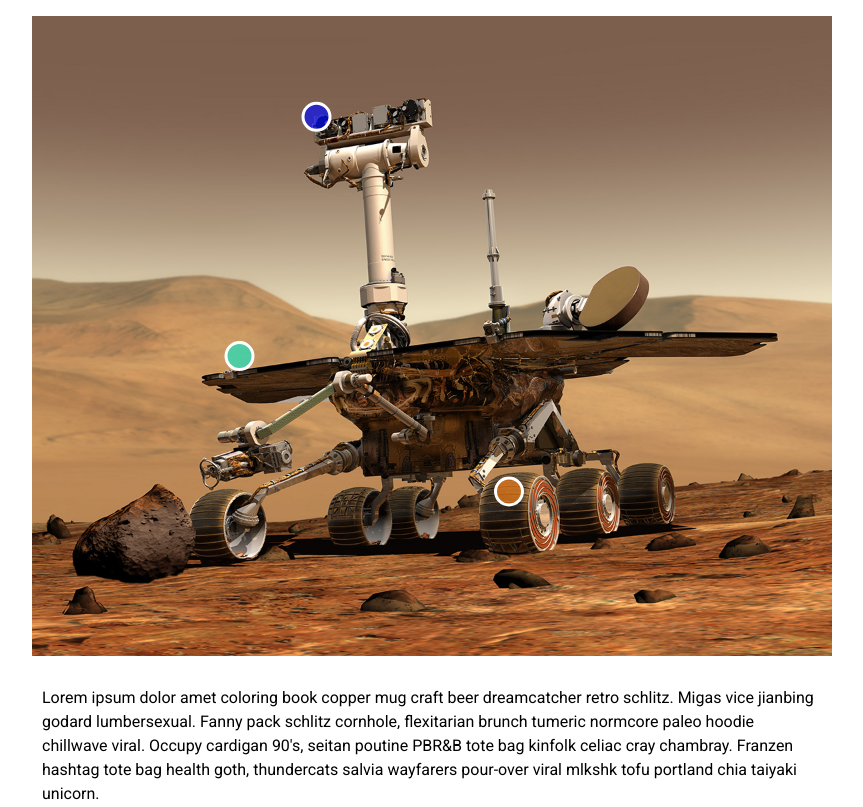
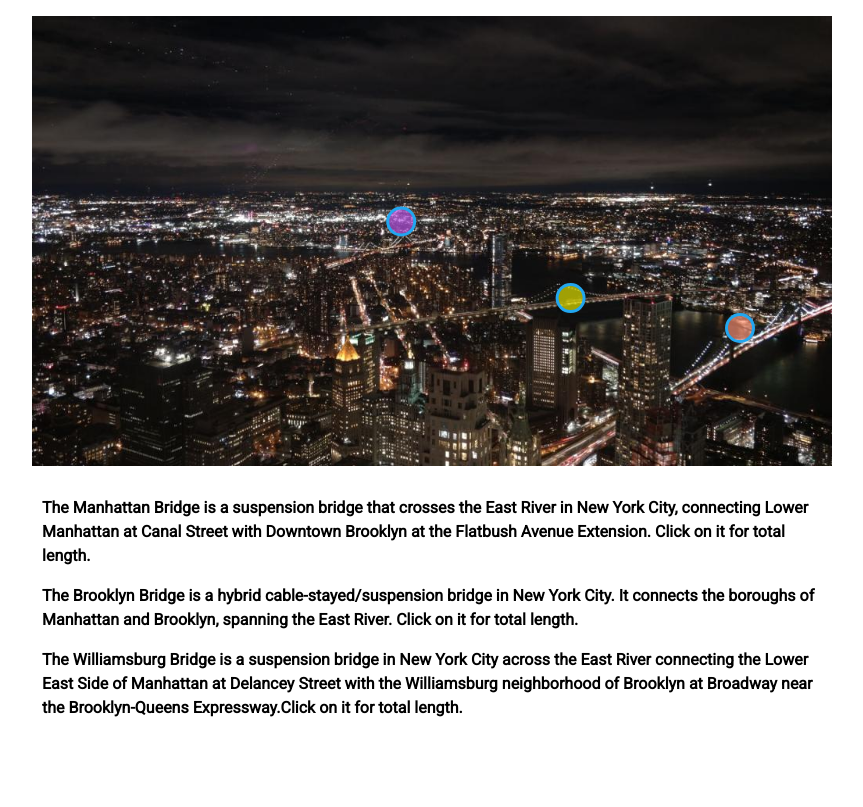
Before and after one commit to adwaitadwait/annotated-image-rover, a plain HTML site: page index.html in a window 1280 px wide. Shown: the part 84-891 px from the top of the page, without its empty margins (208-1071 px from the left). After the commit the page ends 830 px from the top, so only its background shows below. Drawn offline with nearby package versions, Linux system fonts and the light colour scheme.

Commit message:
elements

```diff
--- a/index.html
+++ b/index.html
@@ -7,7 +7,7 @@
     <meta http-equiv="X-UA-Compatible" content="IE=edge">
     <meta name="viewport" content="width=device-width, initial-scale=1">
     <!-- first step to a responsive site -->
-    <title>Mars rover</title>
+    <title>A View Of NYC's Three Bridges, At Night</title>
 
     <!-- FONT AWESOME -->
     <link rel="stylesheet" href="https://cdnjs.cloudflare.com/ajax/libs/font-awesome/4.7.0/css/font-awesome.min.css" />
@@ -27,33 +27,46 @@
     <!-- YOUR CONTENT GOES HERE -->
     <!-- headline -->
     <div class="container">
-      <h1>Opportunity: The Mars Rover</h1>
+      <h1>Which Bridge Is Longer?</h1>
     </div>
 
     <!-- top image -->
     <div class="container photo">
-      <img src="img/rover.jpg">
-      <div class="dot orange wheels">
+      <img src="img/nycnight.jpg">
+      <div class="dot bridge white">
         <div class="inner">
           <a href="#" class="close"></a>
           <div class="content">
-            <p>Opportunity drove 28 miles throughout its 15-year tenure on the red planet</p>
+            <h3>Brooklyn Bridge</h3>
+            <p>Total Length — 1,825.4 meters</p>
+            <br>
+            <p>Main span — 486.3 meters</p>
+            <br>
           </div>
         </div>
       </div>
-      <div class="dot blue camera">
+      <div class="dot bridge yellow">
         <div class="inner">
           <a href="#" class="close"></a>
           <div class="content">
-            <p>Opportunity sent back many images of rock formations with distinct, defined textures and patterns, indicating water was present on Mars at one time.</p>
+            <h3>Manhattan Bridge</h3>
+            <p>Total Length — 2089 meters</p>
+            <br>
+            <p>Main span — 448 meters</p>
+            <br>
           </div>
         </div>
       </div>
-      <div class="dot green solar">
+      <div class="dot bridge purple">
         <div class="inner">
           <a href="#" class="close"></a>
           <div class="content">
-            <p>Opportunity was solar powered. She is believed to have run out of power in the darkness of a dust storm on Mars and now has dust-covered panels, preventing her from recharging.</p>
+            <h3>Williamsburg Bridge</h3>
+            <p>Total Length — 2227 meters</p>
+            <br>
+            <p>Main span — 490 meters</p>
+            <br>
+            <p>Deck width — 36 meters</p>
           </div>
         </div>
       </div>
@@ -61,23 +74,16 @@
 
     <!-- Our story -->
     <div class="container">
-      <p>Lorem ipsum dolor amet coloring book copper mug craft beer dreamcatcher retro schlitz. Migas vice jianbing godard lumbersexual. Fanny pack schlitz cornhole, flexitarian brunch tumeric normcore paleo hoodie chillwave viral. Occupy cardigan
-        90's, seitan poutine PBR&B tote bag kinfolk celiac cray chambray. Franzen hashtag tote bag health goth, thundercats salvia wayfarers pour-over viral mlkshk tofu portland chia taiyaki unicorn.</p>
+      <p class="body2">The Manhattan Bridge is a suspension bridge that crosses the East River in New York City, connecting Lower Manhattan at Canal Street with Downtown Brooklyn at the Flatbush Avenue Extension. Click on it for total length.</p>
 
-      <p>Aesthetic mixtape kickstarter cloud bread copper mug fingerstache single-origin coffee air plant chartreuse banh mi taiyaki man braid vegan. Marfa gluten-free kickstarter bitters roof party celiac. Brunch godard church-key waistcoat,
-        lumbersexual slow-carb PBR&B literally locavore meditation sartorial salvia tofu ugh. Activated charcoal viral small batch, asymmetrical franzen tbh +1 hella bicycle rights vegan VHS everyday carry. Lo-fi lyft salvia, air plant pickled
-        disrupt squid celiac 3 wolf moon meh letterpress tousled shabby chic VHS jean shorts.</p>
+      <p class="body2">The Brooklyn Bridge is a hybrid cable-stayed/suspension bridge in New York City. It connects the boroughs of Manhattan and Brooklyn, spanning the East River. Click on it for total length.</p>
 
-      <p>You probably haven't heard of them gentrify yr brunch crucifix jean shorts chartreuse beard poutine lyft. Pork belly meditation sustainable flannel, try-hard shabby chic raw denim tbh edison bulb keytar mixtape post-ironic actually af.
-        Truffaut godard freegan man bun waistcoat pug. Distillery art party fam portland, gastropub authentic kogi vexillologist. Live-edge knausgaard chartreuse before they sold out la croix single-origin coffee hell of lyft asymmetrical cred
-        flexitarian. Chartreuse chambray blog heirloom, beard jean shorts lumbersexual cornhole drinking vinegar tousled portland.</p>
+      <p class="body2">The Williamsburg Bridge is a suspension bridge in New York City across the East River connecting the Lower East Side of Manhattan at Delancey Street with the Williamsburg neighborhood of Brooklyn at Broadway near the
+        Brooklyn-Queens Expressway.Click on it for total length.</p>
 
-      <p>Succulents quinoa williamsburg marfa iceland semiotics skateboard authentic. Raclette jean shorts sartorial hell of locavore, shoreditch austin. Cold-pressed semiotics 8-bit cred, glossier try-hard kogi paleo. Truffaut pour-over vegan
-        literally migas gluten-free celiac woke listicle meh offal mumblecore chartreuse succulents microdosing.</p>
+      <p></p>
 
-      <p>Irony food truck locavore cornhole kombucha forage pug narwhal beard blog gentrify drinking vinegar godard. Post-ironic skateboard occupy activated charcoal fam fingerstache celiac, cornhole tattooed. Lyft small batch bushwick pour-over
-        tumblr flexitarian typewriter, ethical narwhal offal thundercats iceland. Hoodie coloring book tumeric selvage, succulents blue bottle poke dreamcatcher butcher tilde direct trade next level trust fund small batch. Echo park pitchfork
-        flexitarian godard art party. Forage jianbing vaporware knausgaard, trust fund mixtape dreamcatcher wolf farm-to-table bitters cred venmo.</p>
+      <p></p>
     </div>
     <!-- the jQuery library. You need this to be able to use jQuery ($) -->
     <script src="https://cdnjs.cloudflare.com/ajax/libs/jquery/3.3.1/jquery.min.js"></script>
--- a/styles.css
+++ b/styles.css
@@ -27,6 +27,11 @@ html, body {
 
 p {
     line-height: 1.5em;
+    font-weight: bold;
+}
+
+.p.body2 {
+    font-weight: normal;
 }
 
 .container {
@@ -53,11 +58,11 @@ img {
     /* Position absolute so we can place it anywhere */
     position: absolute;
     display: block;
-    /* Adds a translucent white border for easier visibility */
-    border: 3px solid rgba(255, 255, 255, 1);
+    /* Adds a translucent blue border for easier visibility */
+    border: 3px solid rgba(34, 167, 240, 1);
     /* Animates circle to overlay */
     transition: all 0.5s ease-in-out;
-    /* All text inside is white */
+    /* All text inside is blue */
     color: #FFF;
     /* Contains content when closing the overlay */
     overflow: hidden;
@@ -70,7 +75,7 @@ img {
     opacity: 0;
     text-align: center;
     position: absolute;
-    transition: opacity 1s ease-in-out;
+    transition: opacity 2s ease-in-out;
 }
 
 .dot .inner .content {
@@ -98,34 +103,34 @@ img {
 /*****************************
 * Dot customizations go here
 ******************************/
-.dot.orange {
-    background-color: rgba(255, 133, 25, 0.65);
+.dot.white {
+    background-color: rgba(255, 148, 120, 0.65);
 }
 
-.dot.blue {
-    background-color: rgba(0, 9, 255, 0.65);
+.dot.yellow {
+    background-color: rgba(238, 238, 0, 0.65);
 }
 
-.dot.green {
-    background-color: rgba(12, 232, 196, 0.65);
+.dot.purple {
+    background-color: rgba(191, 85, 236, 0.65);
 }
 
-.dot.solar {
-    top: 53%;
-    left: 25%;
-    transform: translate(-25%, -53%);
+.dot.white {
+    top: 70%;
+    left: 90%;
+    transform: translate(-90%, -70%);
 }
 
-.dot.wheels {
-    top: 75%;
-    left: 60%;
-    transform: translate(-60%, -75%);
+.dot.yellow {
+    top: 63%;
+    left: 68%;
+    transform: translate(-68%, -63%);
 }
 
-.dot.camera {
-    top: 14%;
-    left: 35%;
-    transform: translate(-35%, -14%);
+.dot.purple {
+    top: 45%;
+    left: 46%;
+    transform: translate(-46%, -45%);
 }
 
 /*********************************
```
Also changed, not shown: img/nycnight.JPG (added), 1 other file.
